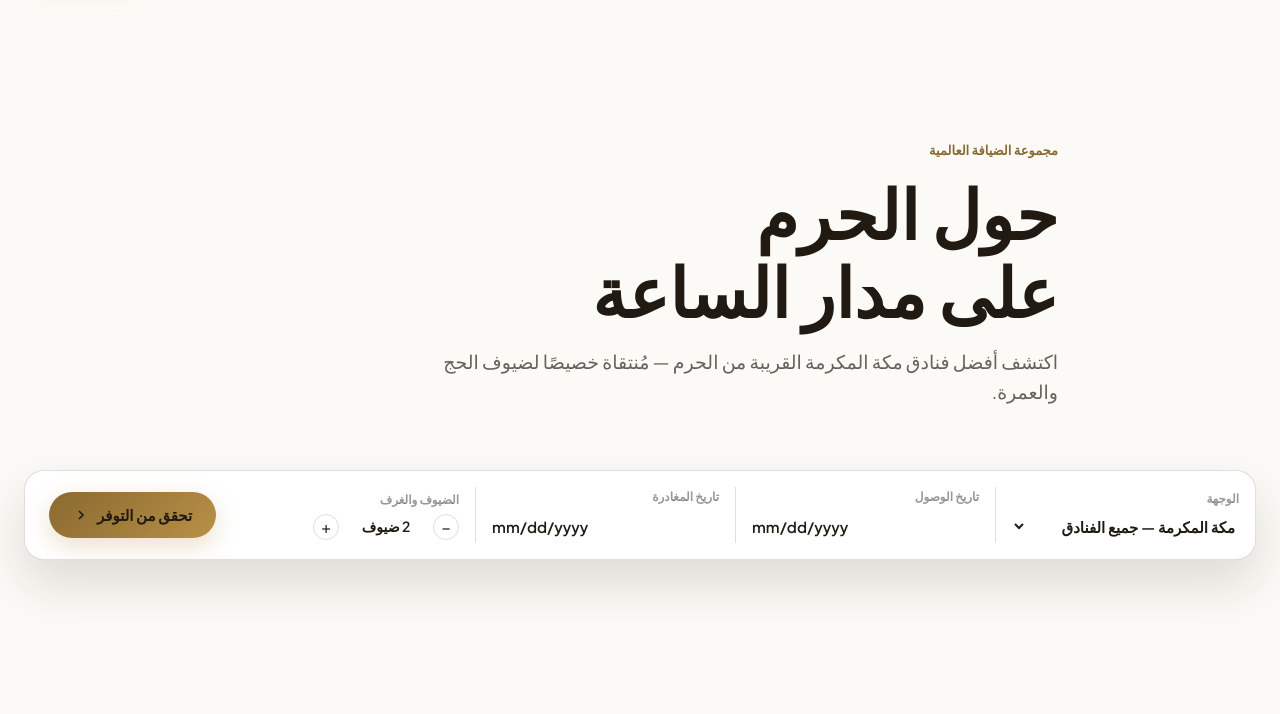
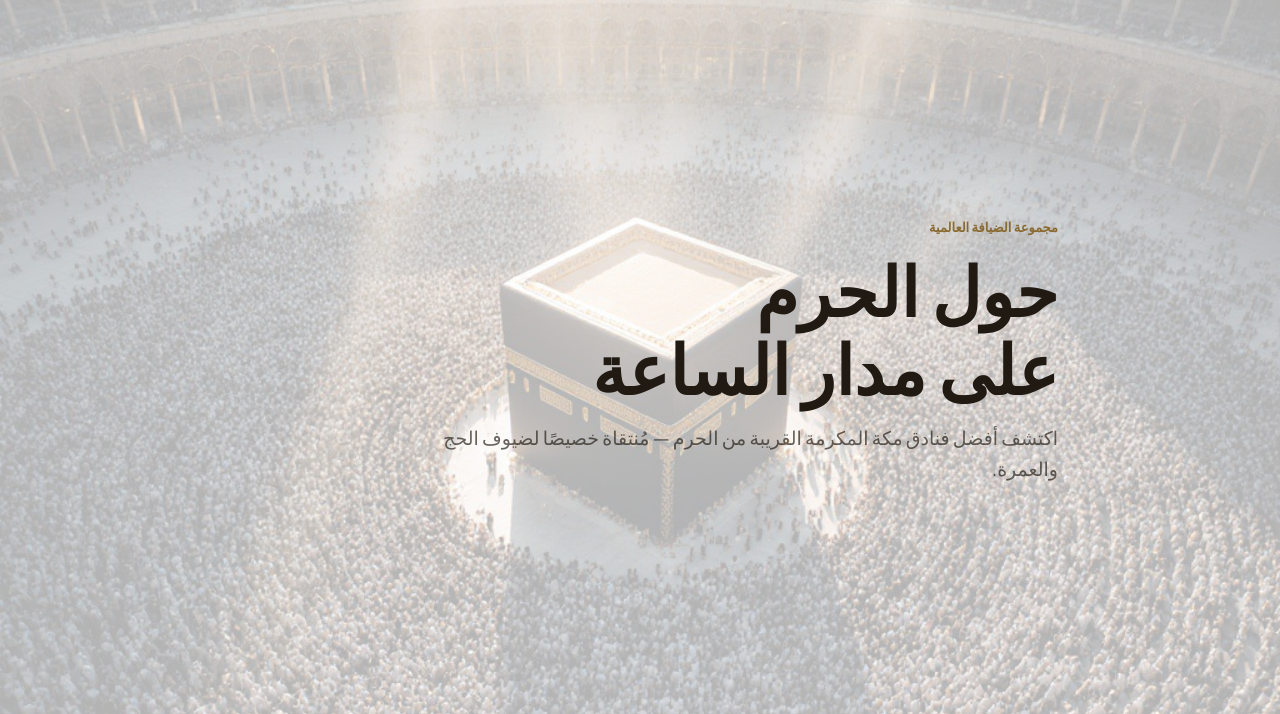
Before and after one commit to Moonamor/deafah-official-website, a plain HTML site: page frontend/index.html in a window 1280 px wide. Shown: the part 86-800 px from the top of the page. Drawn offline with nearby package versions, Linux system fonts and the light colour scheme.

Commit message:
Initial commit

```diff
--- a/frontend/css/styles.css
+++ b/frontend/css/styles.css
@@ -13,6 +13,7 @@
   --color-bg-alt: #f2ece0;
   --color-surface: #ffffff;
   --color-on-surface: #201a13;
+  --color-img-background-overly: rgba(255, 255, 255, 0.7);
   --color-on-surface-muted: rgba(32, 26, 19, 0.68);
   --color-on-surface-faint: rgba(32, 26, 19, 0.46);
 
@@ -64,6 +65,7 @@
   --color-bg-alt: #1c1815;
   --color-surface: #231e1b;
   --color-on-surface: #eae3d9;
+  --color-img-background-overly: rgba(0, 0, 0, 0.7);
   --color-on-surface-muted: rgba(234, 227, 217, 0.68);
   --color-on-surface-faint: rgba(234, 227, 217, 0.44);
 
@@ -1086,3 +1088,28 @@ h1, h2, h3, h4 {
     transform: none;
   }
 }
+
+
+/* Custom styles. */
+/* إعادة ضبط أولية */
+
+/* 1. قسم الواجهة الأساسية (الصورة) */
+.hero-section {
+  position: relative;
+  width: 100%;
+  height: 100vh; /* يغطي ارتفاع الشاشة بالكامل */
+  background-image: url('../imgs/haram.jpg'); /* ضع مسار الصورة الخاصة بك هنا */
+  background-size: cover;
+  background-position: center;
+  background-repeat: no-repeat;
+}
+
+/* طبقة تغطية شفافة (اختيارية لتوضيح النصوص) */
+.hero-overlay {
+  position: absolute;
+  top: 0;
+  left: 0;
+  width: 100%;
+  height: 100%;
+  background: var(--color-img-background-overly);
+}
--- a/frontend/index.html
+++ b/frontend/index.html
@@ -104,10 +104,13 @@
       </nav>
     </div>
   </header>
+<!-- الواجهة الأساسية (Hero Section) -->
+<header class="hero-section">
+  <!-- طبقة تظليل خفيفة اختياري لزيادة وضوح النص -->
+  <div class="hero-overlay"></div>
 
-  <main id="top">
-
-    <!-- Hero -->
+  <!-- السكشن العلوي للكتابة (في الثلثين العلويين) -->
+  <div class="hero-content">
     <section class="hero">
       <div class="container hero-inner">
         <p class="eyebrow reveal">
@@ -122,56 +125,11 @@
           <span class="lang-en">Discover Makkah's finest hotels, steps from Masjid Al Haram — curated for pilgrims of Hajj and Umrah.</span>
         </p>
       </div>
+  </div>
+</header>
 
-      <!-- Booking widget -->
-      <div class="booking-widget-wrap reveal">
-        <form class="booking-widget glass glass--3" id="bookingWidget">
-          <div class="field">
-            <label for="destination-ar" class="lang-ar">الوجهة</label>
-            <label for="destination-en" class="lang-en">Destination</label>
-            <select id="destination-ar" name="destination" class="lang-ar">
-              <option>مكة المكرمة — جميع الفنادق</option>
-              <option>بالقرب من المسجد الحرام (أقل من 5 دقائق)</option>
-              <option>حي جرول</option>
-              <option>حي التيسير</option>
-            </select>
-            <select id="destination-en" name="destination" class="lang-en">
-              <option>Makkah — All Hotels</option>
-              <option>Near Masjid Al Haram (&lt; 5 min)</option>
-              <option>Jarwal District</option>
-              <option>Al Taysir District</option>
-            </select>
-          </div>
-          <div class="field-divider" aria-hidden="true"></div>
-          <div class="field">
-            <label for="checkin"><span class="lang-ar">تاريخ الوصول</span><span class="lang-en">Check-in</span></label>
-            <input type="date" id="checkin" name="checkin">
-          </div>
-          <div class="field-divider" aria-hidden="true"></div>
-          <div class="field">
-            <label for="checkout"><span class="lang-ar">تاريخ المغادرة</span><span class="lang-en">Check-out</span></label>
-            <input type="date" id="checkout" name="checkout">
-          </div>
-          <div class="field-divider" aria-hidden="true"></div>
-          <div class="field field-guests">
-            <label for="guests"><span class="lang-ar">الضيوف والغرف</span><span class="lang-en">Guests &amp; Rooms</span></label>
-            <div class="stepper" id="guestStepper">
-              <button type="button" class="stepper-btn" data-action="decrement">−</button>
-              <span class="stepper-value" id="guestCount">
-                <span class="lang-ar">٢ ضيوف</span><span class="lang-en">2 Guests</span>
-              </span>
-              <button type="button" class="stepper-btn" data-action="increment">+</button>
-            </div>
-          </div>
-          <button type="submit" class="btn btn-primary btn-pill booking-submit">
-            <span class="lang-ar">تحقق من التوفر</span><span class="lang-en">Check Availability</span>
-            <svg viewBox="0 0 24 24" width="16" height="16" fill="none" stroke="currentColor" stroke-width="2.5">
-              <path d="M9 6l6 6-6 6"/>
-            </svg>
-          </button>
-        </form>
-      </div>
-    </section>
+
+  <main id="top">
 
     <!-- Why Deafah -->
     <section class="section" id="why">
```
Also changed, not shown: frontend/imgs/haram.jpg (added).
